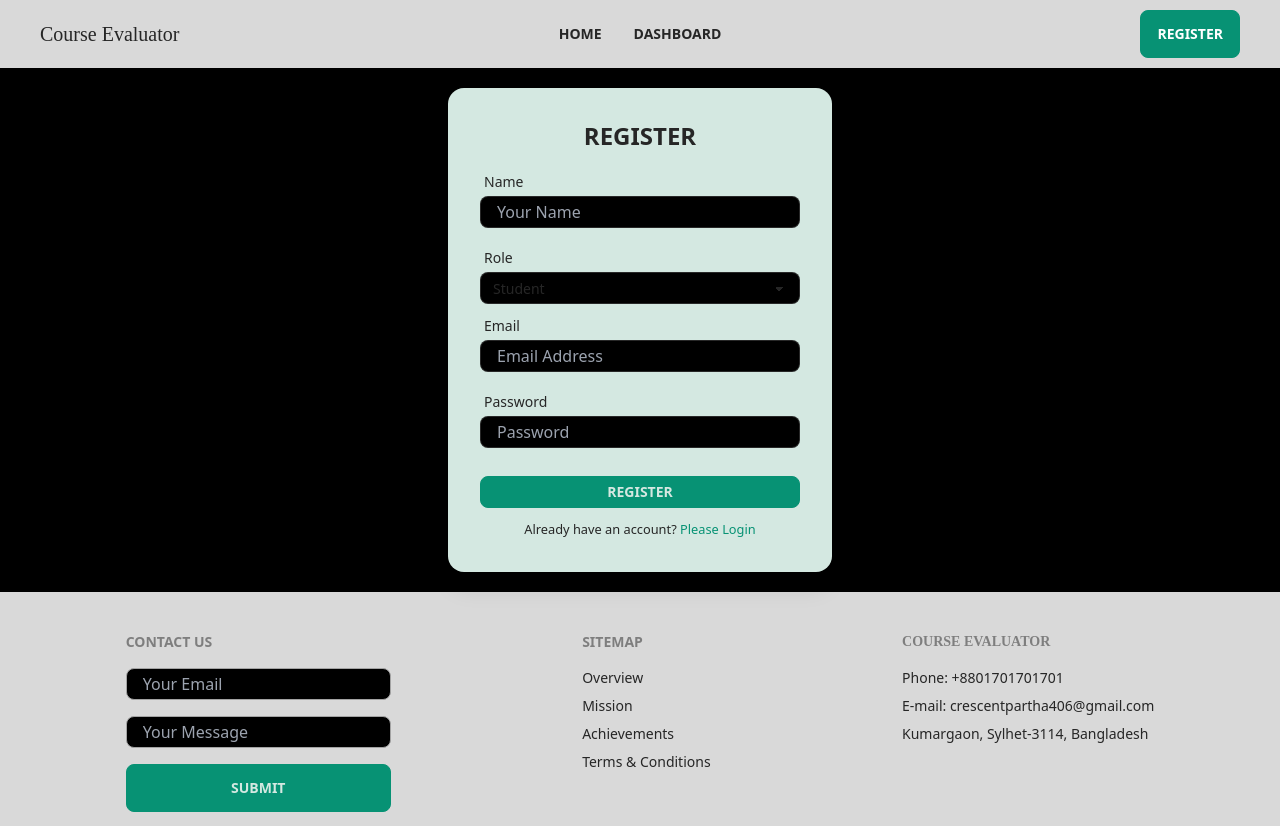
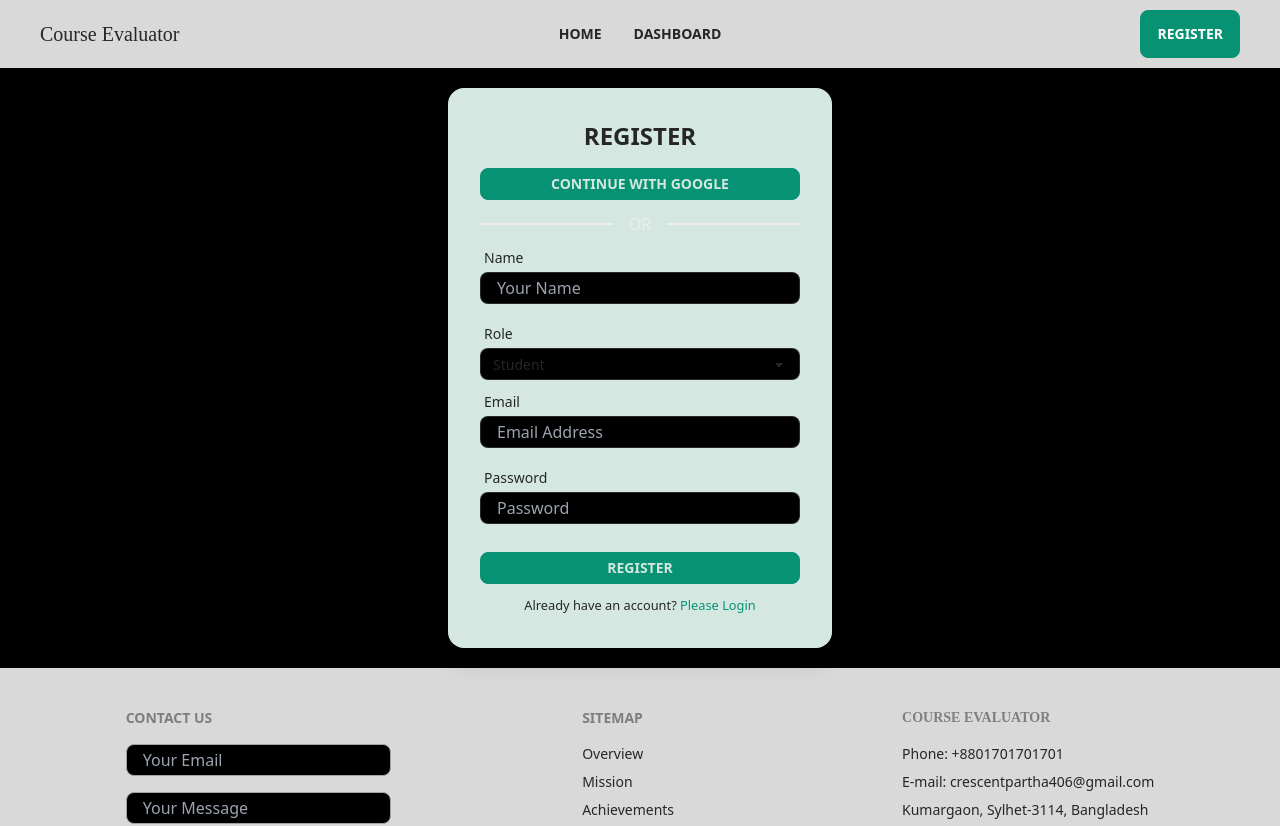
Before and after one commit to crescentpartha/Course-Evaluator, a React (Create React App) app in the folder course-evaluator/: page /register in a window 1280 px wide. Shown: the top 826 px of the page. Built offline with nearby package versions, Linux system fonts and the light colour scheme; no server answers.

Commit message:
Implement SocialLogin with Google

```diff
--- a/course-evaluator/src/components/Authentication/Register.js
+++ b/course-evaluator/src/components/Authentication/Register.js
@@ -2,7 +2,7 @@ import React, { useState } from 'react';
 import { useForm } from "react-hook-form";
 import { Link, useNavigate } from 'react-router-dom';
 import { useCreateUserWithEmailAndPassword, useUpdateProfile } from 'react-firebase-hooks/auth';
-// import SocialLogin from './SocialLogin';
+import SocialLogin from './SocialLogin';
 import auth from '../../firebase.init';
 import Loading from './Loading';
 import PageTitle from '../Shared/PageTitle';
@@ -22,7 +22,7 @@ const Register = () => {
 
     let signInError;
     if (error || updateError) {
-        signInError = <p className='text-red-500'><small>{error?.message || updateError?.message}</small></p>
+        signInError = <p className='text-error'><small>{error?.message || updateError?.message}</small></p>
     }
 
     if (loading || updating) {
@@ -49,7 +49,7 @@ const Register = () => {
                 <div className="card-body">
                     <h2 className="text-center text-2xl font-bold uppercase mb-2">Register</h2>
 
-                    {/* <SocialLogin></SocialLogin> */}
+                    <SocialLogin></SocialLogin>
 
                     <form onSubmit={handleSubmit(onSubmit)}>
                         {/* Name */}
@@ -73,8 +73,8 @@ const Register = () => {
                                 })}
                             />
                             <label className="label">
-                                {errors.name?.type === 'required' && <span className="label-text-alt text-red-500">{errors.name?.message}</span>}
-                                {errors.name?.type === 'pattern' && <span className="label-text-alt text-red-500">{errors.name?.message}</span>}
+                                {errors.name?.type === 'required' && <span className="label-text-alt text-error">{errors.name?.message}</span>}
+                                {errors.name?.type === 'pattern' && <span className="label-text-alt text-error">{errors.name?.message}</span>}
                             </label>
                         </div>
 
@@ -110,8 +110,8 @@ const Register = () => {
                                 })}
                             />
                             <label className="label">
-                                {errors.email?.type === 'required' && <span className="label-text-alt text-red-500">{errors.email?.message}</span>}
-                                {errors.email?.type === 'pattern' && <span className="label-text-alt text-red-500">{errors.email?.message}</span>}
+                                {errors.email?.type === 'required' && <span className="label-text-alt text-error">{errors.email?.message}</span>}
+                                {errors.email?.type === 'pattern' && <span className="label-text-alt text-error">{errors.email?.message}</span>}
                             </label>
                         </div>
 
@@ -140,9 +140,9 @@ const Register = () => {
                                 })}
                             />
                             <label className="label">
-                                {errors.password?.type === 'required' && <span className="label-text-alt text-red-500">{errors.password?.message}</span>}
-                                {errors.password?.type === 'minLength' && <span className="label-text-alt text-red-500">{errors.password?.message}</span>}
-                                {errors.password?.type === 'maxLength' && <span className="label-text-alt text-red-500">{errors.password?.message}</span>}
+                                {errors.password?.type === 'required' && <span className="label-text-alt text-error">{errors.password?.message}</span>}
+                                {errors.password?.type === 'minLength' && <span className="label-text-alt text-error">{errors.password?.message}</span>}
+                                {errors.password?.type === 'maxLength' && <span className="label-text-alt text-error">{errors.password?.message}</span>}
                             </label>
                         </div>
 
--- a/course-evaluator/src/components/Authentication/SocialLogin.js
+++ b/course-evaluator/src/components/Authentication/SocialLogin.js
@@ -1,9 +1,38 @@
-import React from 'react';
+import React, { useState } from 'react';
+import { useSignInWithGoogle } from 'react-firebase-hooks/auth';
+import { useNavigate } from 'react-router-dom';
+import auth from '../../firebase.init';
 
 const SocialLogin = () => {
+    const [signInWithGoogle, gUser, gLoading, gError] = useSignInWithGoogle(auth);
+    const [userInfo, setUserInfo] = useState(null);
+    const navigate = useNavigate();
+    // console.log(userInfo);
+
+    let signInError;
+    if (gError) {
+        signInError = <p className='text-error'><small>{gError?.message}</small></p>
+    }
+
+    if (gUser) {
+        // console.log(gUser);
+        navigate('/');
+    }
+
+    const handleSignInWithGoogle = () => {
+        setUserInfo({ role: "student" });
+        signInWithGoogle();
+    }
+
     return (
         <div>
-            <h2>Social Login</h2>
+            <button
+                onClick={() => handleSignInWithGoogle()}
+                className="btn btn-accent btn-sm w-full"
+            >Continue with Google</button>
+            {gLoading && <span className="loading text-info loading-infinity loading-lg"></span>}
+            {signInError}
+            <div className="divider text-info before:bg-info after:bg-info mt-4 mb-1">OR</div>
         </div>
     );
 };
```
